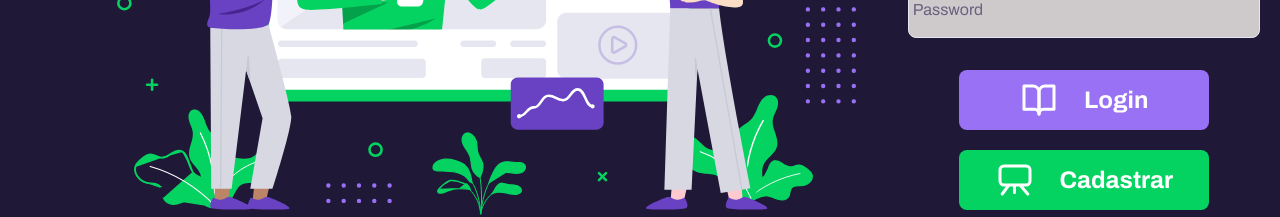
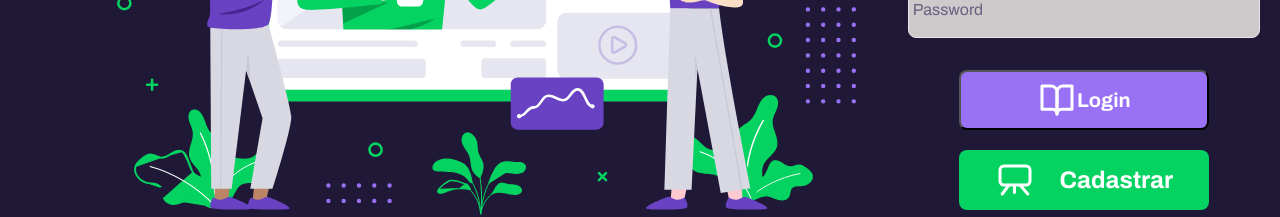
Before and after one commit to gjmedeiros/my-teachers, a React (Create React App) app in the folder web/: page / in a window 1280 px wide. Shown: the part 379-596 px from the top of the page. Built offline with nearby package versions, Linux system fonts and the light colour scheme.

Commit message:
Logica do Login

```diff
--- a/web/src/App.tsx
+++ b/web/src/App.tsx
@@ -1,5 +1,6 @@
 import { Route, Routes } from 'react-router-dom'
 
+import { RequireAuth } from './contexts/Auth/RequireAuth'
 import Login from './pages/Login'
 import RegisterForm from './pages/RegisterForm'
 import TeacherList from './pages/TeacherList'
@@ -11,7 +12,14 @@ function App() {
     <Routes>
       <Route path="/" element={<Login />} />
 
-      <Route path="/study" element={<TeacherList />} />
+      <Route
+        path="/study"
+        element={
+          <RequireAuth>
+            <TeacherList />
+          </RequireAuth>
+        }
+      />
       <Route path="/register" element={<RegisterForm />} />
     </Routes>
   )
--- a/web/src/components/Input/InputForm/styles.css
+++ b/web/src/components/Input/InputForm/styles.css
@@ -22,7 +22,7 @@
   font: 1.6rem Archivo;
 }
 
-.input-block-form :focus-within::after {
+.input-block-form:focus-within::after {
   width: calc(100% - 3.2rem);
   height: 2px;
   content: '';
--- a/web/src/contexts/Auth/RequireAuth.tsx
+++ b/web/src/contexts/Auth/RequireAuth.tsx
@@ -7,7 +7,7 @@ export const RequireAuth = ({ children }: { children: JSX.Element }) => {
   const auth = useContext(AuthContext)
 
   if (!auth.user) {
-    return <Navigate to="/Management/login" />
+    return <Navigate to="/" />
   }
   return children
 }
--- a/web/src/hooks/userApi.ts
+++ b/web/src/hooks/userApi.ts
@@ -12,9 +12,8 @@ export const userApi = () => ({
       user: { id: 1, name: 'Gabriel', email: 'gjmedeiros@outlook.com' },
       token: '12345678'
     }
-    const response = await api.post('/signin', { email, password })
-
-    return response.data
+    // const response = await api.post('/signin', { email, password })
+    // return response.data
   },
   logout: async () => {
     const response = await api.post('/logout')
--- a/web/src/pages/Login/index.tsx
+++ b/web/src/pages/Login/index.tsx
@@ -1,5 +1,5 @@
-import { useState, useEffect } from 'react'
-import { Link } from 'react-router-dom'
+import { useState, useEffect, FormEvent, useContext } from 'react'
+import { Link, useNavigate } from 'react-router-dom'
 
 import giveClassesIcon from '../../assets/images/icons/give-classes.svg'
 import purpleHeartIcon from '../../assets/images/icons/purple-heart.svg'
@@ -7,12 +7,15 @@ import studyIcon from '../../assets/images/icons/study.svg'
 import LandingImg from '../../assets/images/landing.svg'
 import logoImg from '../../assets/images/logo.svg'
 import InputLogin from '../../components/Input/InputLogin'
+import { AuthContext } from '../../contexts/Auth/AuthContext'
 import { connectionsApi } from '../../hooks/connectionsApi'
 
 import './styles.css'
 
 function Login() {
   const api = connectionsApi()
+  const auth = useContext(AuthContext)
+  const navigate = useNavigate()
 
   const [user, setUser] = useState('')
   const [password, setPassword] = useState('')
@@ -30,6 +33,21 @@ function Login() {
     connections()
   }, [])
 
+  const handleLogin = async (e: FormEvent) => {
+    e.preventDefault()
+
+    if (user && password) {
+      const isLogged = await auth.signin(user, password)
+
+      if (isLogged) {
+        navigate('/study')
+      } else {
+        // eslint-disable-next-line no-alert
+        alert('Falha na Autenticação')
+      }
+    }
+  }
+
   return (
     <div id="page-login">
       <div id="page-landing-content" className="container">
@@ -39,7 +57,7 @@ function Login() {
         </div>
 
         <main>
-          <form>
+          <form onSubmit={handleLogin}>
             <header>
               <img src={logoImg} alt="Logotipo Proffy" />
             </header>
@@ -66,12 +84,12 @@ function Login() {
             </fieldset>
             <footer>
               <div className="buttons-container">
-                <Link to="/study" className="study">
+                <button type="submit">
                   <img src={studyIcon} alt="Login" />
                   Login
-                </Link>
+                </button>
 
-                <Link to="/register" className="give-classes">
+                <Link to="/register">
                   <img src={giveClassesIcon} alt="Cadastrar" />
                   Cadastrar
                 </Link>
--- a/web/src/pages/Login/styles.css
+++ b/web/src/pages/Login/styles.css
@@ -44,6 +44,35 @@
   margin: 3.2rem 0;
 }
 
+#page-login main footer .buttons-container button {
+  width: 25rem;
+  height: 6rem;
+  border-radius: 0.8rem;
+  font: 700 2rem Archivo;
+
+  display: flex;
+  align-items: center;
+  justify-content: center;
+  margin-bottom: 2rem;
+
+  text-decoration: none;
+  color: var(--color-button-text);
+
+  transition: background-color 0.2s;
+}
+
+#page-login main footer .buttons-container button img {
+  width: 4rem;
+}
+
+#page-login main footer .buttons-container button {
+  background: var(--color-primary-lighter);
+}
+
+#page-login main footer .buttons-container button:hover {
+  background: var(--color-primary-light);
+}
+
 #page-login main footer .buttons-container a {
   width: 25rem;
   height: 6rem;
@@ -65,19 +94,11 @@
   width: 4rem;
 }
 
-#page-login main footer .buttons-container a.study {
-  background: var(--color-primary-lighter);
-}
-
-#page-login main footer .buttons-container a.give-classes {
+#page-login main footer .buttons-container a {
   background: var(--color-secundary);
 }
 
-#page-login main footer .buttons-container a.study:hover {
-  background: var(--color-primary-light);
-}
-
-#page-login main footer .buttons-container a.give-classes:hover {
+#page-login main footer .buttons-container a:hover {
   background: var(--color-secundary-dark);
 }
 
--- a/web/src/pages/RegisterForm/index.tsx
+++ b/web/src/pages/RegisterForm/index.tsx
@@ -104,7 +104,8 @@ function RegisterForm() {
               <InputForm
                 name="avatar"
                 label="Avatar"
-                type="text"
+                type="file"
+                disabled
                 value={avatar}
                 onChange={e => {
                   setAvatar(e.target.value)
```
